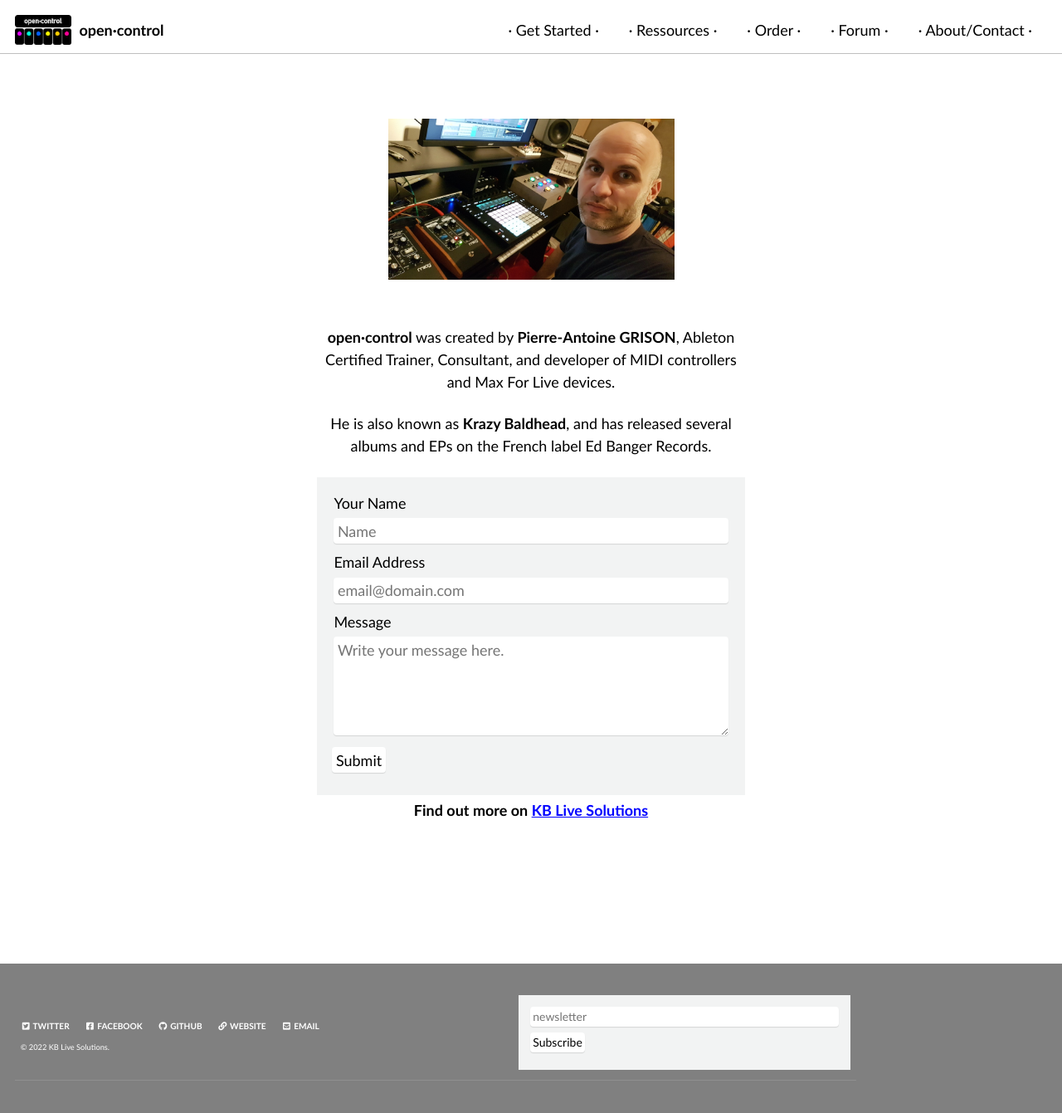
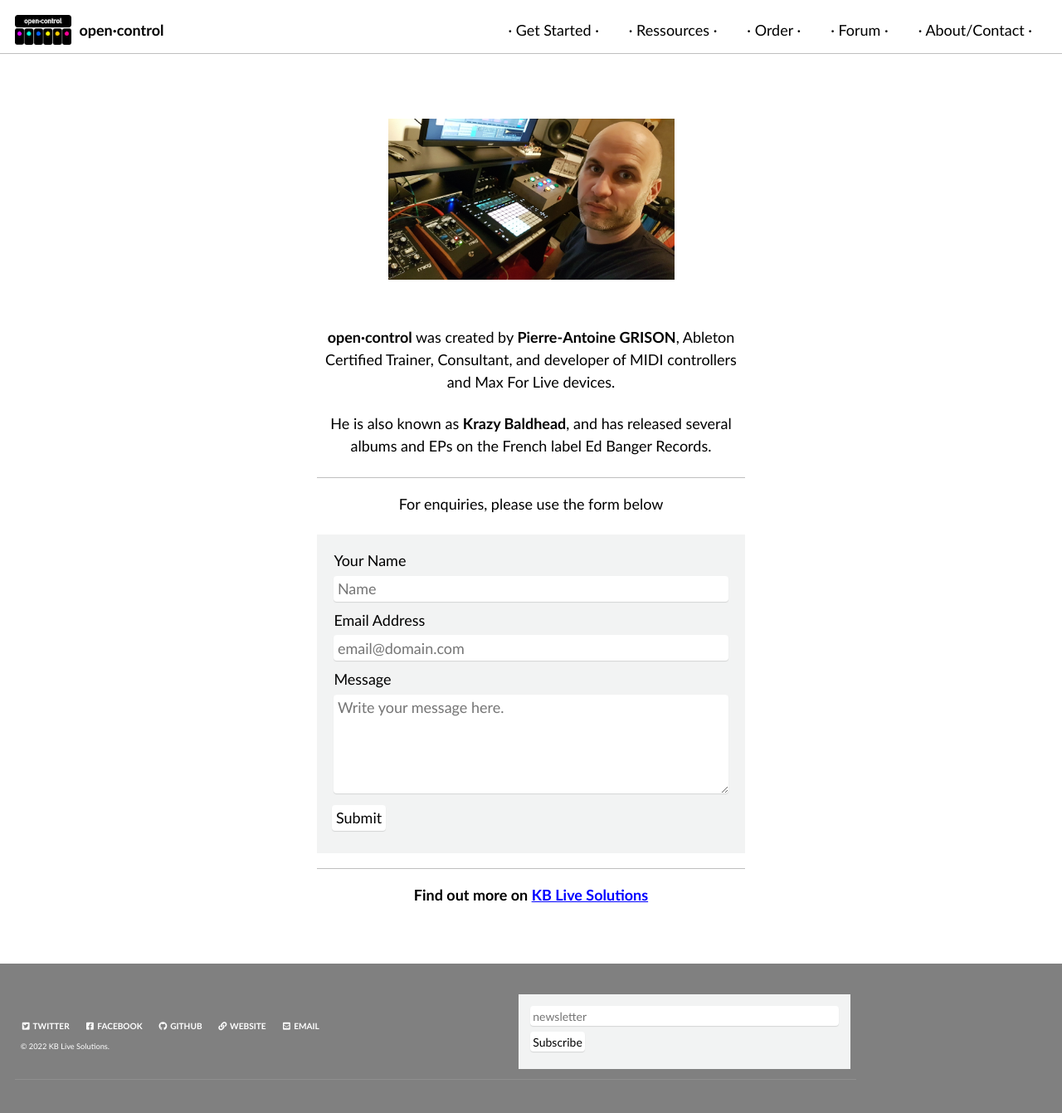
Before and after one commit to KBLiveSolutions/open.control, a Jekyll site: the page built from _pages/about.md, in a window 1280 px wide and 1351 px high. Shown: the top 1341 px of the window at 83% size. Built offline with Jekyll 4.4.1, drawn with Linux system fonts in a browser that asks for light colours; cached includes are drawn as plain includes; comment, search, counter and statistics services are not loaded.

Commit message:
Update about.md

```diff
--- a/_pages/about.md
+++ b/_pages/about.md
@@ -8,6 +8,9 @@
 <div class="specs">
 <p align=center><b>open·control</b> was created by <b>Pierre-Antoine GRISON</b>, Ableton Certified Trainer, Consultant, and developer of MIDI controllers and Max For Live devices.</p>
 <p align=center>He is also known as <b>Krazy Baldhead</b>, and has released several albums and EPs on the French label Ed Banger Records.</p>
+<hr>
+
+<p align=center> For enquiries, please use the form below</p>
 
 
 <form id="fs-frm" name="simple-contact-form" accept-charset="utf-8" action="https://formspree.io/f/xyyowbad" method="post">
@@ -22,6 +25,7 @@
   </fieldset>
   <input type="submit" value="Submit">
 </form>
+<hr>
 
 <p align=center><b>Find out more  on <a href="https://kblivesolutions.com/en">KB Live Solutions</a></b></p>
 </div>
```
